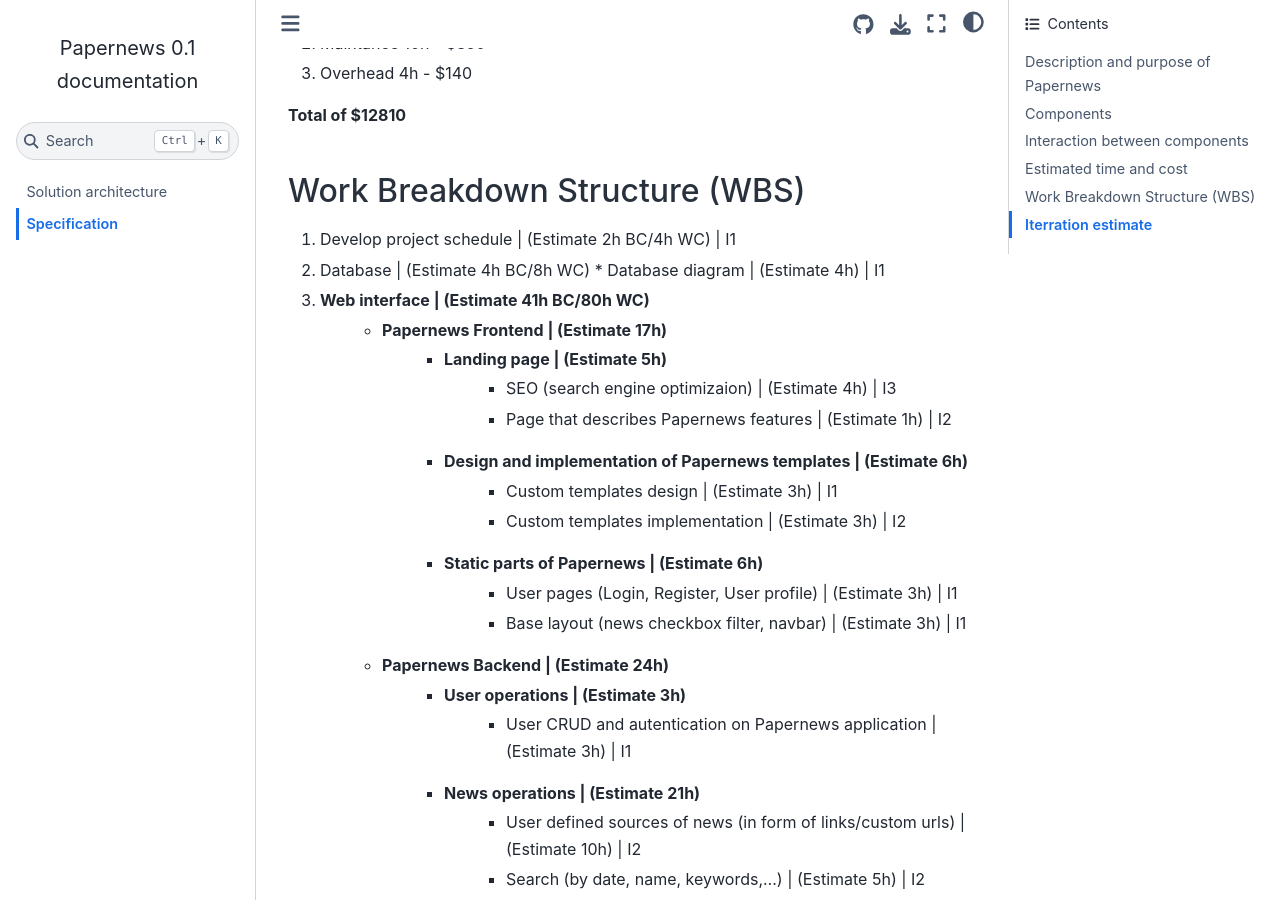
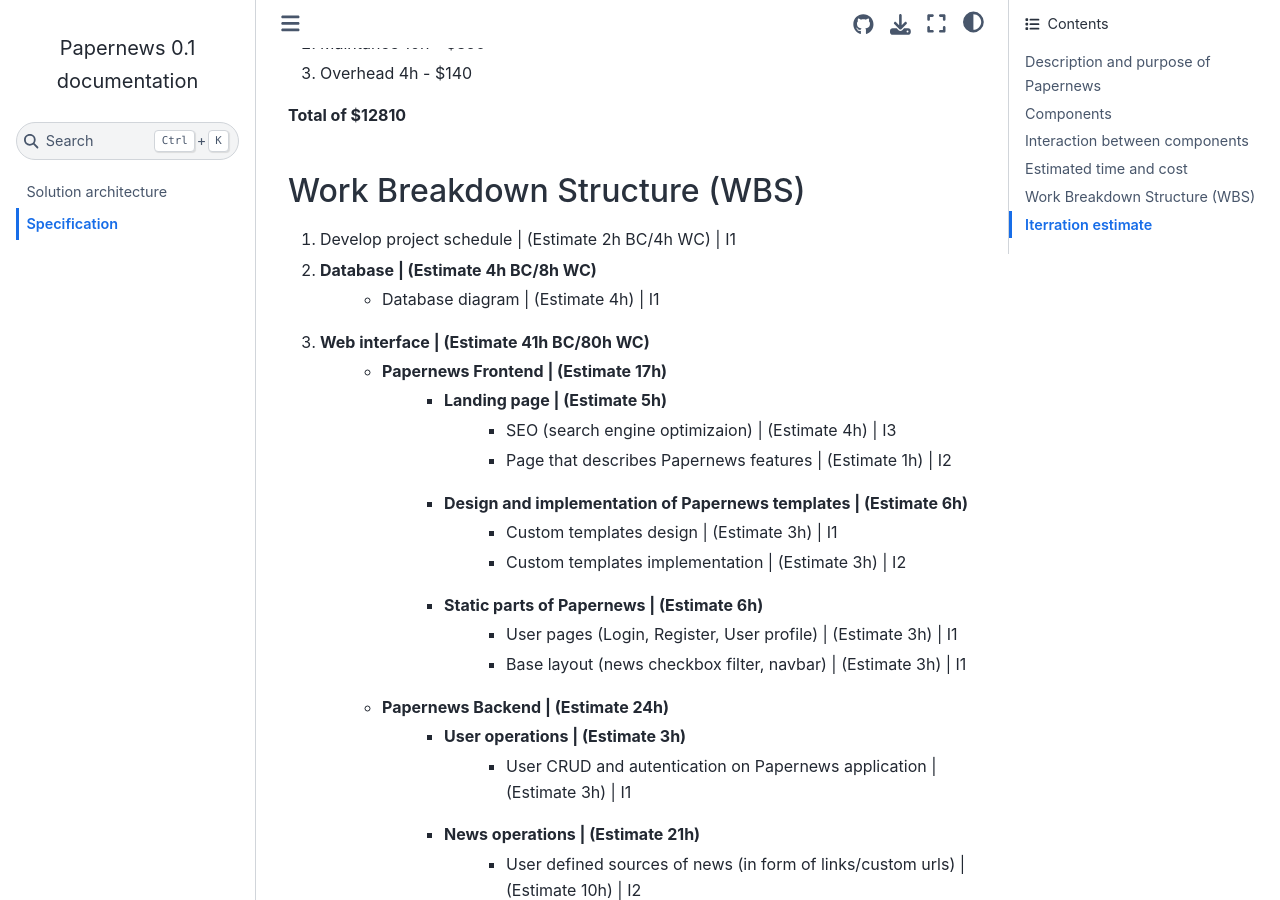
Before and after one commit to triglex/papernews, a Sphinx documentation site: the page built from docs/spec.rst, in a window 1280 px wide and 900 px high, scrolled down 4830 px. Built offline with Sphinx 7.4.7 and the Sphinx Book theme 1.1.4, drawn with Linux system fonts in a browser that asks for light colours; some of the changed lines change nothing that is shown.

Commit message:
add wbs, fix some identations

```diff
--- a/docs/spec.rst
+++ b/docs/spec.rst
@@ -147,29 +147,28 @@
 ------------------------------
 1. Develop project schedule | (Estimate 2h BC/4h WC) | I1
 2. Database | (Estimate 4h BC/8h WC)
-   * Database diagram | (Estimate 4h) | I1
+    * Database diagram | (Estimate 4h) | I1
 3. Web interface | (Estimate 41h BC/80h WC)
-     * Papernews Frontend | (Estimate 17h)
-         * Landing page | (Estimate 5h)
+    * Papernews Frontend | (Estimate 17h)
+        * Landing page | (Estimate 5h)
             * SEO (search engine optimizaion) | (Estimate 4h) | I3
             * Page that describes Papernews features | (Estimate 1h) | I2
-         * Design and implementation of Papernews templates | (Estimate 6h)
+        * Design and implementation of Papernews templates | (Estimate 6h)
             * Custom templates design | (Estimate 3h) | I1
             * Custom templates implementation | (Estimate 3h) | I2
-         * Static parts of Papernews | (Estimate 6h)
+        * Static parts of Papernews | (Estimate 6h)
             * User pages (Login, Register, User profile) | (Estimate 3h) | I1
             * Base layout (news checkbox filter, navbar) | (Estimate 3h) | I1
-     * Papernews Backend | (Estimate 24h)
-         * User operations | (Estimate 3h)
+    * Papernews Backend | (Estimate 24h)
+        * User operations | (Estimate 3h)
             * User CRUD and autentication on Papernews application | (Estimate 3h) | I1
-         * News operations | (Estimate 21h)
+        * News operations | (Estimate 21h)
             * User defined sources of news (in form of links/custom urls) | (Estimate 10h) | I2
             * Search (by date, name, keywords,...) | (Estimate 5h) | I2
             * Unique short id generator for news and daily news | (Estimate 1h) | I2
             * Per hour frontpage generator | (Estimate 1h) - @kelj0 | I2
             * Export of daily news in desired format | (Estimate 3h) | I1
             * Subscription filter | (Estimate 1h) | I1
-
 4. Links agregators | (Estimate 12h BC/20h WC)
     * Metadata extractor from RSS | (Estimate 2h) | I1
     * Metadata extractor for websites without RSS support | (Estimate 10h) | I2
@@ -177,9 +176,13 @@
 5. Website parser | (Estimate 16h BC/25h WC)
     * Global scraper for key metadata (key = crucial parameters from which the Papernews content will be generated, parameters are: html.body, html.title, html.p) | (Estimate 8h) | I1
     * Integration with "smmry" from scraped data (scraped in step 2.) | (Estimate 8h) | I2
-
 6. Deployment | (Estimate 10h BC/15h WC)
     * Application deployment | (Estimate 10h) | I3
+
+
+.. image:: img/wbs.png
+  :alt: WBS
+
 
 Iterration estimate
 ------------------------------
```
Also changed, not shown: docs/img/wbs.png (added).
